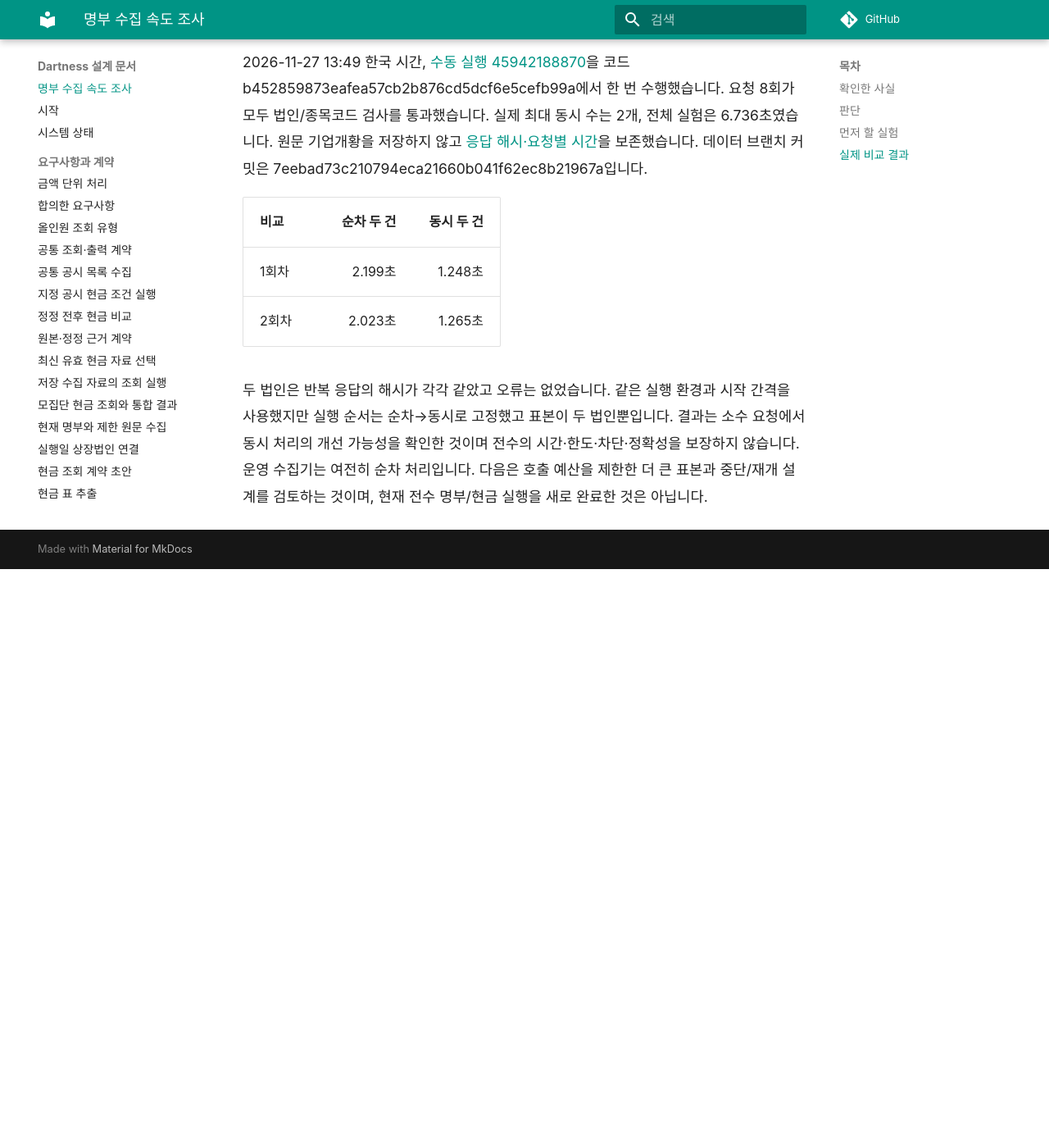
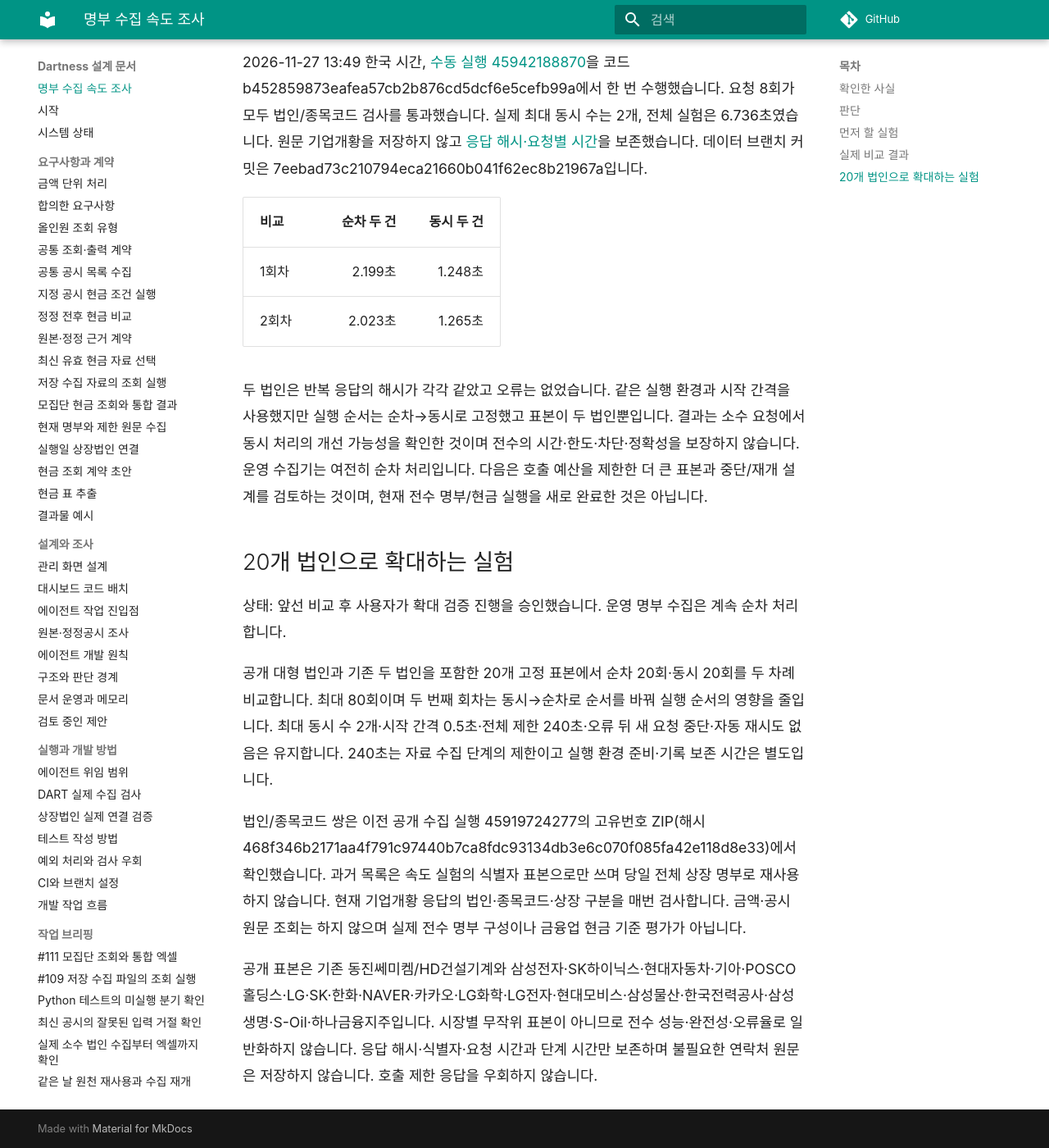
Before and after one commit to YUJAEYUN/Dartness, an MkDocs documentation site: the page built from docs/design/universe-speed-options.md, in a window 1280 px wide and 1400 px high, scrolled down 2085 px. Shown: the whole window at 82% size. Built offline with MkDocs 1.6.1 and Material for MkDocs 9.7.7, drawn with Linux system fonts in a browser that asks for light colours; comment, search, counter and statistics services are not loaded; before the commit the page ends 2779 px from its top, so only the background shows below that.

Commit message:
공개 20개 법인 최대 80회 속도 비교 범위 기록

```diff
--- a/docs/design/universe-speed-options.md
+++ b/docs/design/universe-speed-options.md
@@ -37,3 +37,13 @@ FAQ 상세는 공식 목록에서 제목을 선택해 POST로 열어 확인했
 | 2회차 | 2.023초 | 1.265초 |
 
 두 법인은 반복 응답의 해시가 각각 같았고 오류는 없었습니다. 같은 실행 환경과 시작 간격을 사용했지만 실행 순서는 순차→동시로 고정했고 표본이 두 법인뿐입니다. 결과는 소수 요청에서 동시 처리의 개선 가능성을 확인한 것이며 전수의 시간·한도·차단·정확성을 보장하지 않습니다. 운영 수집기는 여전히 순차 처리입니다. 다음은 호출 예산을 제한한 더 큰 표본과 중단/재개 설계를 검토하는 것이며, 현재 전수 명부/현금 실행을 새로 완료한 것은 아닙니다.
+
+## 20개 법인으로 확대하는 실험
+
+상태: 앞선 비교 후 사용자가 확대 검증 진행을 승인했습니다. 운영 명부 수집은 계속 순차 처리합니다.
+
+공개 대형 법인과 기존 두 법인을 포함한 20개 고정 표본에서 순차 20회·동시 20회를 두 차례 비교합니다. 최대 80회이며 두 번째 회차는 동시→순차로 순서를 바꿔 실행 순서의 영향을 줄입니다. 최대 동시 수 2개·시작 간격 0.5초·전체 제한 240초·오류 뒤 새 요청 중단·자동 재시도 없음은 유지합니다. 240초는 자료 수집 단계의 제한이고 실행 환경 준비·기록 보존 시간은 별도입니다.
+
+법인/종목코드 쌍은 이전 공개 수집 실행 45919724277의 고유번호 ZIP(해시 468f346b2171aa4f791c97440b7ca8fdc93134db3e6c070f085fa42e118d8e33)에서 확인했습니다. 과거 목록은 속도 실험의 식별자 표본으로만 쓰며 당일 전체 상장 명부로 재사용하지 않습니다. 현재 기업개황 응답의 법인·종목코드·상장 구분을 매번 검사합니다. 금액·공시 원문 조회는 하지 않으며 실제 전수 명부 구성이나 금융업 현금 기준 평가가 아닙니다.
+
+공개 표본은 기존 동진쎄미켐/HD건설기계와 삼성전자·SK하이닉스·현대자동차·기아·POSCO홀딩스·LG·SK·한화·NAVER·카카오·LG화학·LG전자·현대모비스·삼성물산·한국전력공사·삼성생명·S-Oil·하나금융지주입니다. 시장별 무작위 표본이 아니므로 전수 성능·완전성·오류율로 일반화하지 않습니다. 응답 해시·식별자·요청 시간과 단계 시간만 보존하며 불필요한 연락처 원문은 저장하지 않습니다. 호출 제한 응답을 우회하지 않습니다.
```
